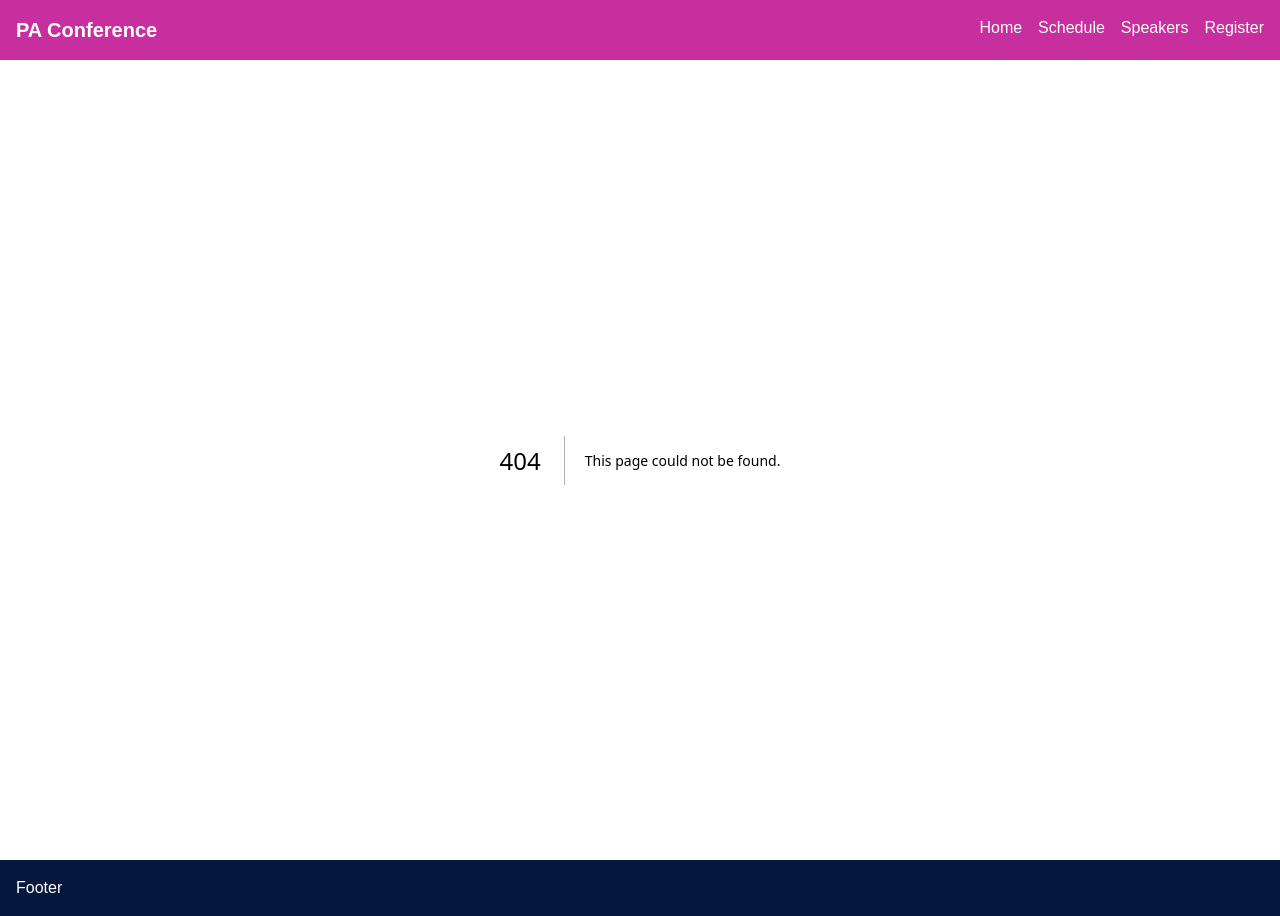
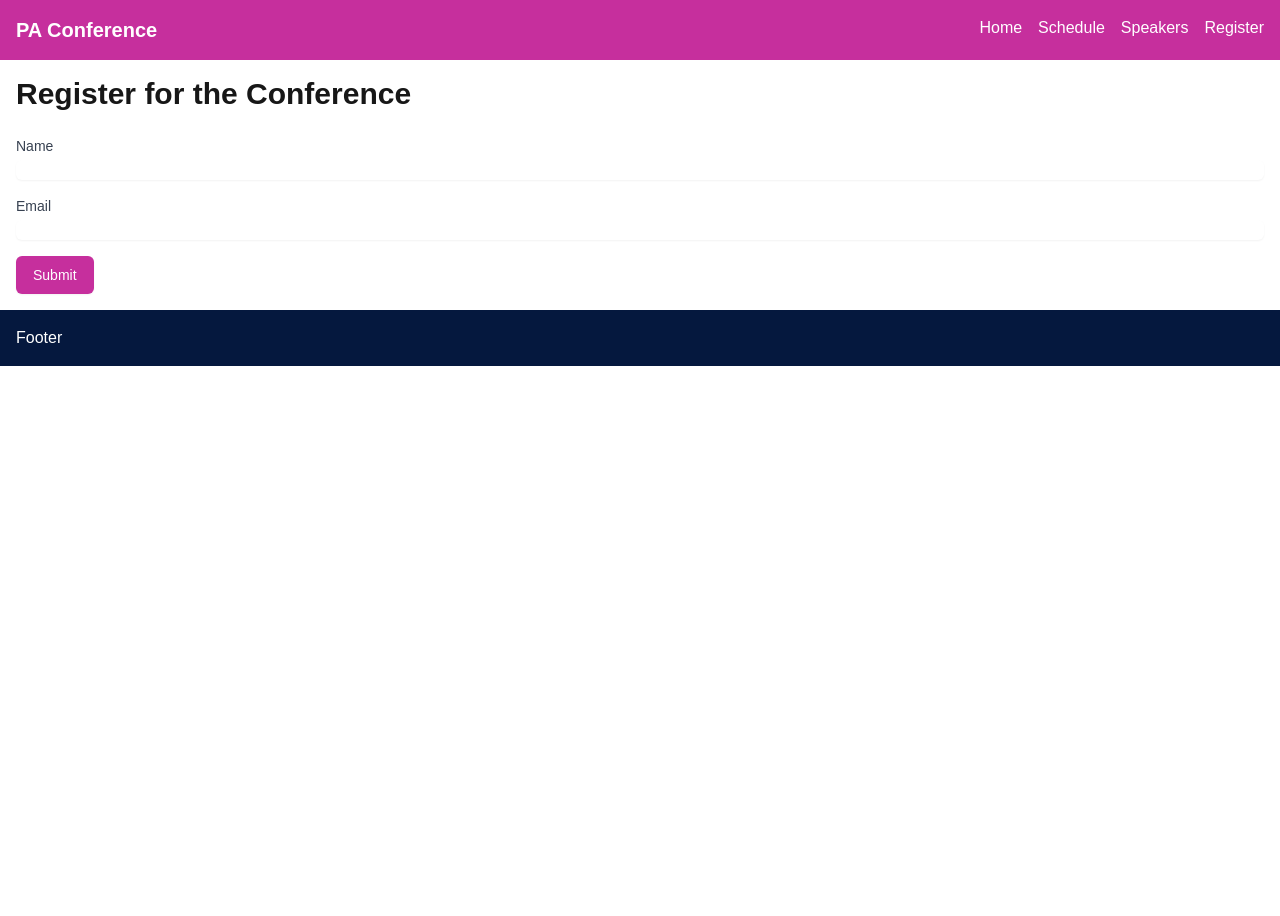
Before and after one commit to Amatcha-Boanerges/landingpage-paconf, a Next.js app: page /conference/register in a window 1280 px wide. Before the commit this address had no page. After the commit the page ends 800 px from the top, so only its background shows below. Built offline with nearby package versions, Linux system fonts and the light colour scheme.

Commit message:
add form to register

```diff
--- a/package.json
+++ b/package.json
@@ -12,9 +12,12 @@
     "format:check": "prettier --check ."
   },
   "dependencies": {
+    "@hookform/resolvers": "^5.1.1",
     "next": "15.3.3",
     "react": "^19.0.0",
-    "react-dom": "^19.0.0"
+    "react-dom": "^19.0.0",
+    "react-hook-form": "^7.57.0",
+    "zod": "^3.25.64"
   },
   "devDependencies": {
     "@eslint/eslintrc": "^3",
--- /dev/null
+++ b/src/app/(site)/conference/register.tsx
@@ -0,0 +1,11 @@
+'use client'; // Enables client-side rendering in Next.js (required for interactivity)
+import RSVPForm from '../../components/forms/RSVPForm';
+
+export default function RegisterPage() {
+  return (
+    <div className="container mx-auto p-4">
+      <h1 className="mb-6 text-3xl font-bold">Register for the Conference</h1>
+      <RSVPForm />
+    </div>
+  );
+}
--- /dev/null
+++ b/src/app/(site)/conference/register/page.tsx
@@ -0,0 +1,10 @@
+import RSVPForm from '../../../components/forms/RSVPForm';
+
+export default function RegisterPage() {
+  return (
+    <div className="container mx-auto p-4">
+      <h1 className="mb-6 text-3xl font-bold">Register for the Conference</h1>
+      <RSVPForm />
+    </div>
+  );
+}
--- /dev/null
+++ b/src/app/components/forms/RSVPForm.tsx
@@ -0,0 +1,58 @@
+'use client';
+import { useForm } from 'react-hook-form';
+import { zodResolver } from '@hookform/resolvers/zod';
+import { z } from 'zod';
+
+const rsvpSchema = z.object({
+  name: z.string().min(1, 'Name is required'),
+  email: z.string().email('Invalid email address'),
+});
+
+type RSVPFormData = z.infer<typeof rsvpSchema>;
+
+export default function RSVPForm() {
+  const { register, handleSubmit, formState: { errors } } = useForm<RSVPFormData>({
+    resolver: zodResolver(rsvpSchema),
+  });
+
+  const onSubmit = (data: RSVPFormData) => {
+    console.log(data);
+  };
+
+  return (
+    <form onSubmit={handleSubmit(onSubmit)} className="space-y-4">
+      <div>
+        <label htmlFor="name" className="block text-sm font-medium text-gray-700">
+          Name
+        </label>
+        <input
+          id="name"
+          type="text"
+          {...register('name')}
+          className="mt-1 block w-full rounded-md border-gray-300 shadow-sm focus:border-primary focus:ring-primary sm:text-sm"
+        />
+        {errors.name && <p className="mt-1 text-sm text-red-600">{errors.name.message}</p>}
+      </div>
+
+      <div>
+        <label htmlFor="email" className="block text-sm font-medium text-gray-700">
+          Email
+        </label>
+        <input
+          id="email"
+          type="email"
+          {...register('email')}
+          className="mt-1 block w-full rounded-md border-gray-300 shadow-sm focus:border-primary focus:ring-primary sm:text-sm"
+        />
+        {errors.email && <p className="mt-1 text-sm text-red-600">{errors.email.message}</p>}
+      </div>
+
+      <button
+        type="submit"
+        className="inline-flex justify-center rounded-md border border-transparent bg-primary px-4 py-2 text-sm font-medium text-white shadow-sm hover:bg-primary/90 focus:outline-none focus:ring-2 focus:ring-primary focus:ring-offset-2"
+      >
+        Submit
+      </button>
+    </form>
+  );
+}
```
Also changed, not shown: 1 other file (tests, documents, lock files or other folders).
